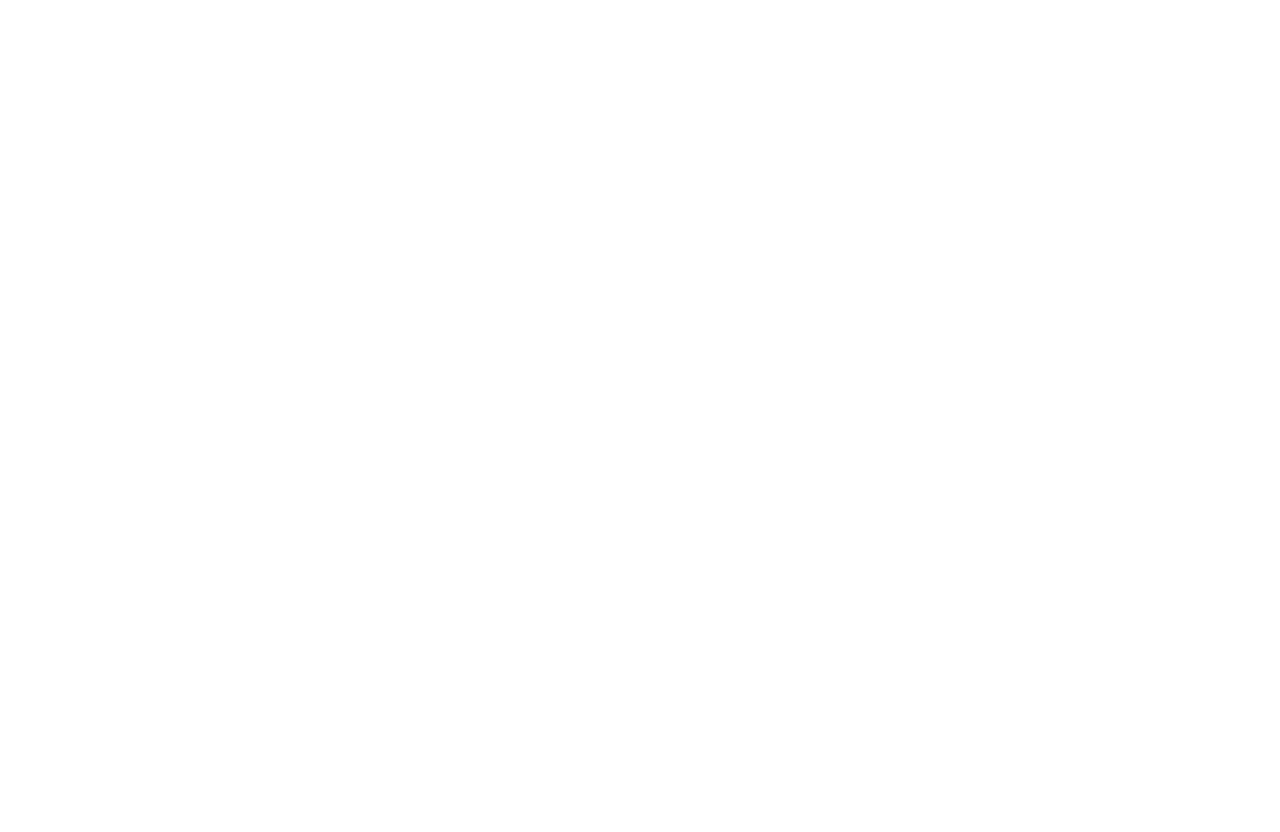
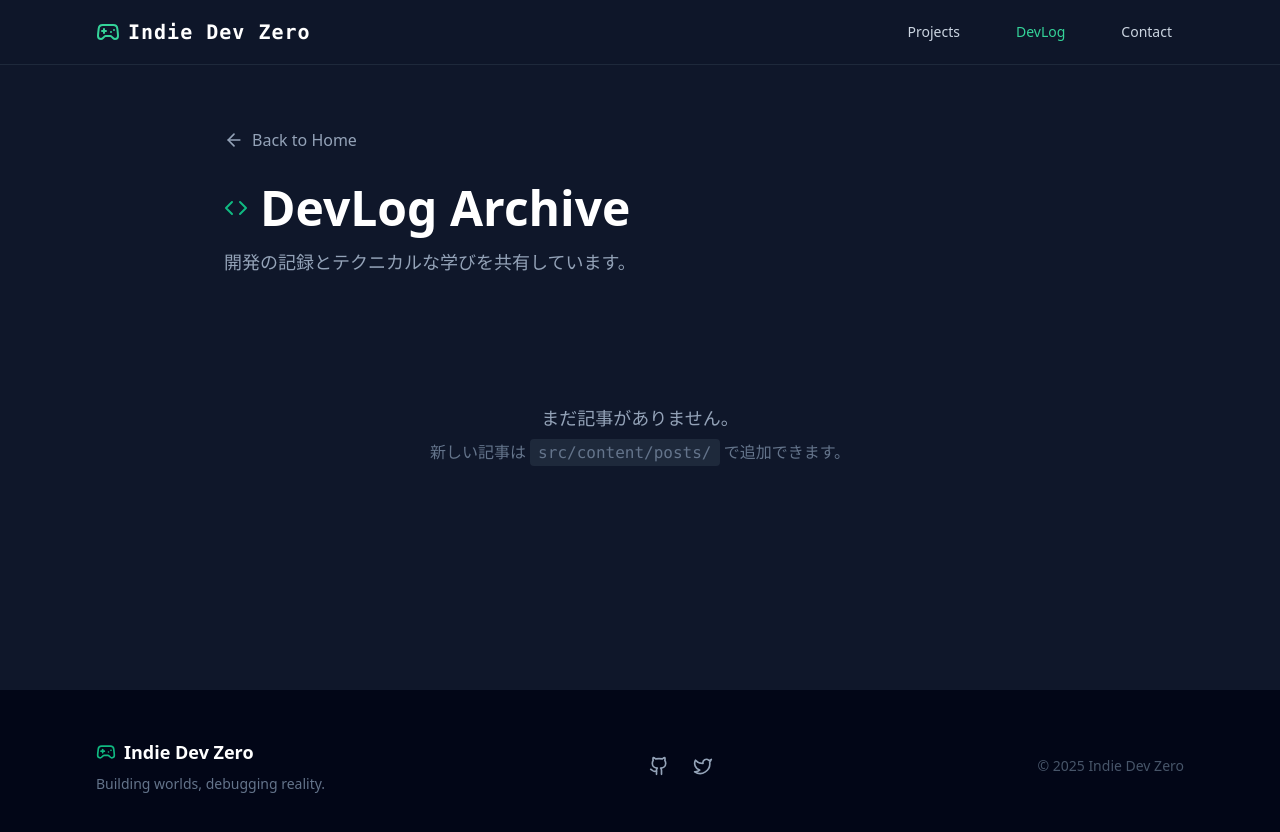
Before and after one commit to unchunks/unchunks.github.io, a React (Vite) app: page /blog in a window 1280 px wide. Before the commit this address had no page. Shown: the top 832 px of the page. Before the commit the page ends 800 px from the top, so only its background shows below. Built offline with nearby package versions, Linux system fonts and the light colour scheme.

Commit message:
Feat: Fix placeholder links and add blog archive page

```diff
--- a/src/App.jsx
+++ b/src/App.jsx
@@ -2,6 +2,7 @@ import React from 'react';
 import { BrowserRouter as Router, Routes, Route } from 'react-router-dom';
 import Home from './pages/Home';
 import ProjectDetail from './pages/ProjectDetail';
+import Blog from './pages/Blog';
 import './index.css';
 
 const App = () => {
@@ -10,6 +11,7 @@ const App = () => {
             <Routes>
                 <Route path="/" element={<Home />} />
                 <Route path="/projects/:id" element={<ProjectDetail />} />
+                <Route path="/blog" element={<Blog />} />
             </Routes>
         </Router>
     );
--- a/src/data.jsx
+++ b/src/data.jsx
@@ -15,8 +15,8 @@ export const SITE_DATA = {
         role: "Game Developer / Technical Artist",
         bio: "「コードで世界を描く」をモットーに、UnityとUnreal Engineでアクションゲームを中心に開発しています。シェーダー魔法使いを目指して修行中。",
         social: {
-            github: "https://github.com",
-            twitter: "https://twitter.com",
+            github: "https://github.com/unchunks",
+            twitter: "https://x.com/unchunks",
         }
     },
     // プロジェクト（ゲーム）リスト
--- /dev/null
+++ b/src/pages/Blog.jsx
@@ -0,0 +1,161 @@
+import React, { useState } from 'react';
+import { Link } from 'react-router-dom';
+import { SITE_DATA } from '../data';
+import { Gamepad2, Github, Twitter, Menu, X, Calendar, Code, ArrowLeft } from 'lucide-react';
+
+const Navigation = () => {
+    const [isOpen, setIsOpen] = useState(false);
+
+    return (
+        <nav className="fixed top-0 left-0 right-0 z-50 bg-slate-900/90 backdrop-blur-md border-b border-slate-800">
+            <div className="max-w-6xl mx-auto px-4 sm:px-6 lg:px-8">
+                <div className="flex items-center justify-between h-16">
+                    <div className="flex items-center gap-2">
+                        <Link to="/" className="flex items-center gap-2">
+                            <Gamepad2 className="w-6 h-6 text-emerald-400" />
+                            <span className="font-bold text-xl text-white tracking-wider font-mono">
+                                {SITE_DATA.profile.name}
+                            </span>
+                        </Link>
+                    </div>
+
+                    <div className="hidden md:block">
+                        <div className="ml-10 flex items-baseline space-x-8">
+                            <Link to="/#projects" className="text-slate-300 hover:text-emerald-400 px-3 py-2 rounded-md text-sm font-medium transition-colors">Projects</Link>
+                            <Link to="/blog" className="text-emerald-400 px-3 py-2 rounded-md text-sm font-medium transition-colors">DevLog</Link>
+                            <Link to="/#contact" className="text-slate-300 hover:text-emerald-400 px-3 py-2 rounded-md text-sm font-medium transition-colors">Contact</Link>
+                        </div>
+                    </div>
+
+                    <div className="md:hidden">
+                        <button onClick={() => setIsOpen(!isOpen)} className="text-slate-300 hover:text-white p-2">
+                            {isOpen ? <X /> : <Menu />}
+                        </button>
+                    </div>
+                </div>
+            </div>
+
+            {/* Mobile Menu */}
+            {isOpen && (
+                <div className="md:hidden bg-slate-900 border-b border-slate-800">
+                    <div className="px-2 pt-2 pb-3 space-y-1 sm:px-3">
+                        <Link to="/#projects" className="text-slate-300 hover:text-white block px-3 py-2 rounded-md text-base font-medium">Projects</Link>
+                        <Link to="/blog" className="text-emerald-400 block px-3 py-2 rounded-md text-base font-medium">DevLog</Link>
+                        <Link to="/#contact" className="text-slate-300 hover:text-white block px-3 py-2 rounded-md text-base font-medium">Contact</Link>
+                    </div>
+                </div>
+            )}
+        </nav>
+    );
+};
+
+const Footer = () => {
+    return (
+        <footer id="contact" className="bg-slate-950 border-t border-slate-900 py-12 mt-20">
+            <div className="max-w-6xl mx-auto px-4 sm:px-6 lg:px-8 flex flex-col md:flex-row justify-between items-center gap-6">
+                <div className="text-center md:text-left">
+                    <div className="flex items-center justify-center md:justify-start gap-2 mb-2">
+                        <Gamepad2 className="w-5 h-5 text-emerald-500" />
+                        <span className="font-bold text-white text-lg">{SITE_DATA.profile.name}</span>
+                    </div>
+                    <p className="text-slate-500 text-sm">Building worlds, debugging reality.</p>
+                </div>
+
+                <div className="flex gap-6">
+                    <a href={SITE_DATA.profile.social.github} className="text-slate-400 hover:text-white transition-colors">
+                        <Github size={20} />
+                    </a>
+                    <a href={SITE_DATA.profile.social.twitter} className="text-slate-400 hover:text-blue-400 transition-colors">
+                        <Twitter size={20} />
+                    </a>
+                </div>
+
+                <div className="text-slate-600 text-sm">
+                    &copy; {new Date().getFullYear()} {SITE_DATA.profile.name}
+                </div>
+            </div>
+        </footer>
+    );
+};
+
+const Blog = () => {
+    const [selectedCategory, setSelectedCategory] = useState('All');
+
+    // Get unique categories
+    const categories = ['All', ...new Set(SITE_DATA.posts.map(post => post.category))];
+
+    // Filter posts by category
+    const filteredPosts = selectedCategory === 'All'
+        ? SITE_DATA.posts
+        : SITE_DATA.posts.filter(post => post.category === selectedCategory);
+
+    return (
+        <div className="min-h-screen bg-slate-900 text-slate-200 selection:bg-emerald-500/30 selection:text-emerald-200">
+            <Navigation />
+
+            <main className="pt-32 pb-16 px-4 sm:px-6 lg:px-8 max-w-4xl mx-auto">
+                <Link to="/#blog" className="inline-flex items-center gap-2 text-slate-400 hover:text-white mb-8 transition-colors">
+                    <ArrowLeft size={20} /> Back to Home
+                </Link>
+
+                <div className="mb-12">
+                    <h1 className="text-4xl md:text-5xl font-bold text-white mb-4 flex items-center gap-3">
+                        <Code className="text-emerald-500" /> DevLog Archive
+                    </h1>
+                    <p className="text-slate-400 text-lg">開発の記録とテクニカルな学びを共有しています。</p>
+                </div>
+
+                {/* Category Filter */}
+                {categories.length > 1 && (
+                    <div className="flex flex-wrap gap-3 mb-8">
+                        {categories.map(category => (
+                            <button
+                                key={category}
+                                onClick={() => setSelectedCategory(category)}
+                                className={`px-4 py-2 rounded-lg font-medium transition-all ${selectedCategory === category
+                                        ? 'bg-emerald-500 text-white'
+                                        : 'bg-slate-800 text-slate-300 hover:bg-slate-700'
+                                    }`}
+                            >
+                                {category}
+                            </button>
+                        ))}
+                    </div>
+                )}
+
+                {/* Posts List */}
+                {filteredPosts.length > 0 ? (
+                    <div className="space-y-6">
+                        {filteredPosts.map((post) => (
+                            <article key={post.id} className="group p-6 rounded-xl bg-slate-800 border border-slate-700 hover:border-emerald-500/50 transition-all">
+                                <div className="flex flex-col sm:flex-row sm:items-center gap-4 mb-3">
+                                    <div className="flex items-center gap-2 text-sm font-mono text-slate-400">
+                                        <Calendar size={16} /> {post.date}
+                                    </div>
+                                    <span className="text-sm font-medium px-3 py-1 rounded bg-slate-900 text-cyan-400 border border-slate-600 w-fit">
+                                        {post.category}
+                                    </span>
+                                </div>
+                                <h2 className="text-2xl font-bold text-white group-hover:text-emerald-400 transition-colors mb-3">
+                                    {post.title}
+                                </h2>
+                                <p className="text-slate-300 leading-relaxed">
+                                    {post.content}
+                                </p>
+                            </article>
+                        ))}
+                    </div>
+                ) : (
+                    <div className="text-center py-20">
+                        <p className="text-slate-400 text-lg">まだ記事がありません。</p>
+                        <p className="text-slate-500 mt-2">新しい記事は <code className="bg-slate-800 px-2 py-1 rounded">src/content/posts/</code> で追加できます。</p>
+                    </div>
+                )}
+            </main>
+
+            <Footer />
+        </div>
+    );
+};
+
+export default Blog;
--- a/src/pages/Home.jsx
+++ b/src/pages/Home.jsx
@@ -185,7 +185,7 @@ const Blog = () => {
                 <h2 className="text-3xl font-bold text-white flex items-center gap-3">
                     <Code className="text-emerald-500" /> DevLog
                 </h2>
-                <a href="#" className="text-sm text-slate-400 hover:text-white transition-colors">View All Logs &rarr;</a>
+                <Link to="/blog" className="text-sm text-slate-400 hover:text-white transition-colors">View All Logs &rarr;</Link>
             </div>
 
             <div className="space-y-4">
```
